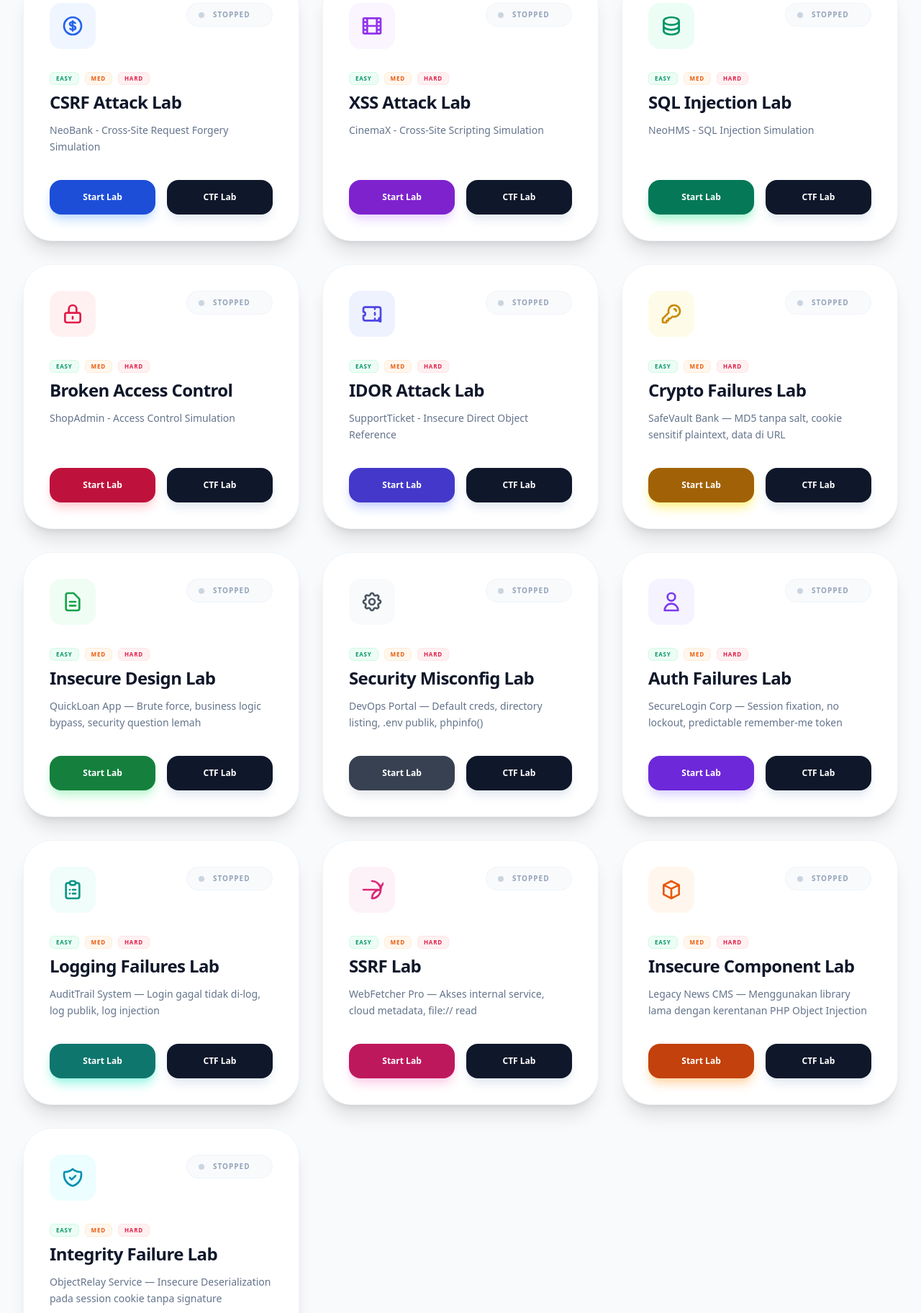
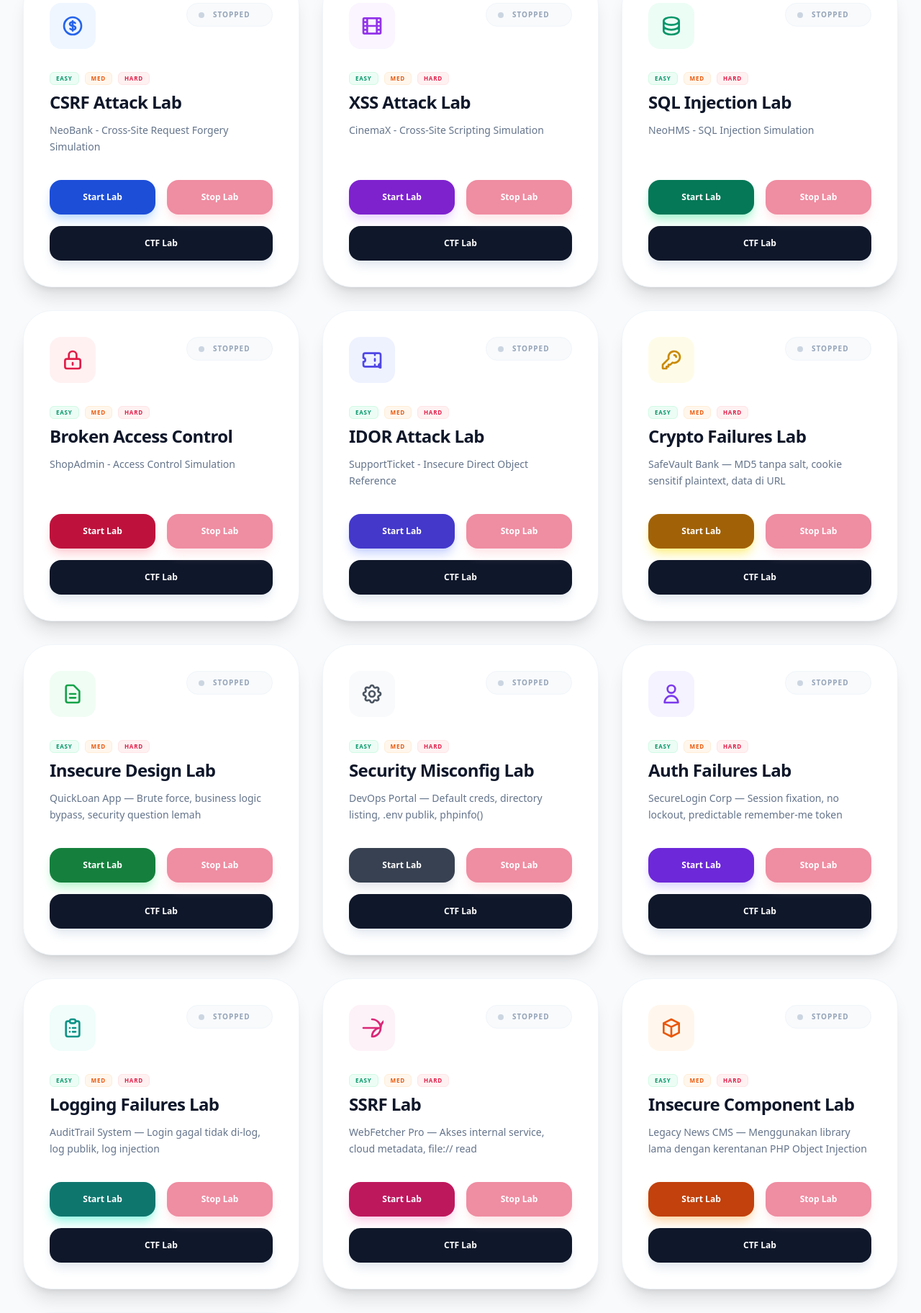
Before and after one commit to fuureya/Hack-Simulation, a PHP site: page /dashboard.php in a window 1280 px wide. Shown: the part 325-2149 px from the top of the page at 72% size. Run offline with PHP 8.4, Linux system fonts and the light colour scheme; the visitor is signed in with stand-in values (Sample User, id 1); some libraries are stand-ins or nearby versions.

Commit message:
feat: Implement 'Stop Lab' button, refine lab action button layout, and enhance lab status notifications.

```diff
--- a/dashboard.php
+++ b/dashboard.php
@@ -302,15 +302,19 @@ $labs = [
                         <p class="text-sm font-medium text-slate-500 mb-8 leading-relaxed h-12 overflow-hidden">
                             <?= $lab['description'] ?></p>
 
-                        <div class="flex gap-4">
+                        <div class="grid grid-cols-2 gap-4">
                             <button onclick="startLab('<?= $lab['id'] ?>')" id="start-<?= $lab['id'] ?>"
-                                class="flex-1 bg-<?= $lab['color'] ?>-700 text-white font-black py-4 rounded-2xl text-xs hover:bg-<?= $lab['color'] ?>-800 transition-all shadow-lg shadow-<?= $lab['color'] ?>-200 flex items-center justify-center gap-2">
+                                class="bg-<?= $lab['color'] ?>-700 text-white font-black py-4 rounded-2xl text-xs hover:bg-<?= $lab['color'] ?>-800 transition-all shadow-lg shadow-<?= $lab['color'] ?>-200 flex items-center justify-center gap-2">
                                 <div id="start-inner-<?= $lab['id'] ?>" class="flex items-center gap-2">
                                     <span>Start Lab</span>
                                 </div>
                             </button>
+                            <button onclick="stopLab('<?= $lab['id'] ?>')" id="stop-<?= $lab['id'] ?>"
+                                class="bg-rose-600 text-white font-black py-4 rounded-2xl text-xs hover:bg-rose-700 transition-all shadow-lg shadow-rose-200 flex items-center justify-center gap-2 opacity-50 pointer-events-none">
+                                <span>Stop Lab</span>
+                            </button>
                             <a href="lab_detail.php?id=<?= $lab['id'] ?>"
-                                class="flex-1 bg-slate-900 text-white font-black py-4 rounded-2xl text-xs hover:bg-black transition-all flex items-center justify-center gap-2 shadow-lg shadow-slate-200">
+                                class="col-span-2 bg-slate-900 text-white font-black py-4 rounded-2xl text-xs hover:bg-black transition-all flex items-center justify-center gap-2 shadow-lg shadow-slate-200">
                                 <span>CTF Lab</span>
                             </a>
                         </div>
@@ -351,21 +355,30 @@ $labs = [
             const statusEl = document.getElementById(`status-${labId}`);
             const startBtn = document.getElementById(`start-${labId}`);
             const startInner = document.getElementById(`start-inner-${labId}`);
+            const stopBtn = document.getElementById(`stop-${labId}`);
             const link = document.getElementById(`link-${labId}`);
 
             if (status === 'running') {
                 statusEl.innerHTML = '<div class="w-2 h-2 bg-emerald-500 rounded-full animate-pulse shadow-[0_0_8px_rgba(16,185,129,0.5)]"></div><span class="text-[10px] font-black uppercase tracking-widest text-emerald-600">Running</span>';
                 startBtn.classList.add('opacity-50', 'pointer-events-none');
                 startInner.innerHTML = '<span>Active</span>';
+                stopBtn.classList.remove('opacity-50', 'pointer-events-none');
                 link.classList.remove('hidden');
             } else if (status === 'processing' || processing.has(labId)) {
                 statusEl.innerHTML = '<div class="loader"></div><span class="text-[10px] font-black uppercase tracking-widest text-blue-600">Building...</span>';
                 startBtn.classList.add('opacity-50', 'pointer-events-none');
+                stopBtn.classList.add('opacity-50', 'pointer-events-none');
+                link.classList.add('hidden');
+            } else if (status === 'stopping') {
+                statusEl.innerHTML = '<div class="loader"></div><span class="text-[10px] font-black uppercase tracking-widest text-rose-600">Stopping...</span>';
+                startBtn.classList.add('opacity-50', 'pointer-events-none');
+                stopBtn.classList.add('opacity-50', 'pointer-events-none');
                 link.classList.add('hidden');
             } else {
                 statusEl.innerHTML = '<div class="w-2 h-2 bg-slate-300 rounded-full"></div><span class="text-[10px] font-black uppercase tracking-widest text-slate-400">Stopped</span>';
                 startBtn.classList.remove('opacity-50', 'pointer-events-none');
                 startInner.innerHTML = '<span>Start Lab</span>';
+                stopBtn.classList.add('opacity-50', 'pointer-events-none');
                 link.classList.add('hidden');
             }
         }
@@ -375,7 +388,6 @@ $labs = [
             processing.add(labId);
             updateUI(labId, 'processing');
 
-            let logs = [];
             let progress = 0;
 
             const modal = Swal.fire({
@@ -427,8 +439,8 @@ $labs = [
                                     icon: 'success',
                                     title: 'Lab Deployed!',
                                     text: data.msg,
-                                    timer: 2000,
-                                    showConfirmButton: false,
+                                    confirmButtonText: 'Mulai Simulasi',
+                                    confirmButtonColor: '#4f46e5',
                                     customClass: { popup: 'rounded-3xl' }
                                 });
                                 checkStatus();
@@ -479,9 +491,21 @@ $labs = [
                 const response = await fetch(`api.php?action=stop&container=${lab.container}`);
                 const data = await response.json();
                 if (data.success) {
-                    Swal.fire({ icon: 'info', title: 'Lab Offline', timer: 1500, showConfirmButton: false, customClass: { popup: 'rounded-3xl' } });
+                    Swal.fire({
+                        icon: 'info',
+                        title: 'Lab Offline',
+                        text: 'Security simulation has been terminated.',
+                        confirmButtonText: 'Selesai',
+                        confirmButtonColor: '#f43f5e',
+                        customClass: { popup: 'rounded-3xl' }
+                    });
                 } else {
-                    Swal.fire({ icon: 'error', title: 'Error', text: 'Gagal menghentikan lab.', customClass: { popup: 'rounded-3xl' } });
+                    Swal.fire({
+                        icon: 'error',
+                        title: 'Termination Failed',
+                        text: 'Gagal menghentikan lab: ' + (data.message || 'Unknown error'),
+                        customClass: { popup: 'rounded-3xl' }
+                    });
                 }
             } catch (error) {
                 Swal.fire('Error', 'Koneksi API bermasalah.', 'error');
```
